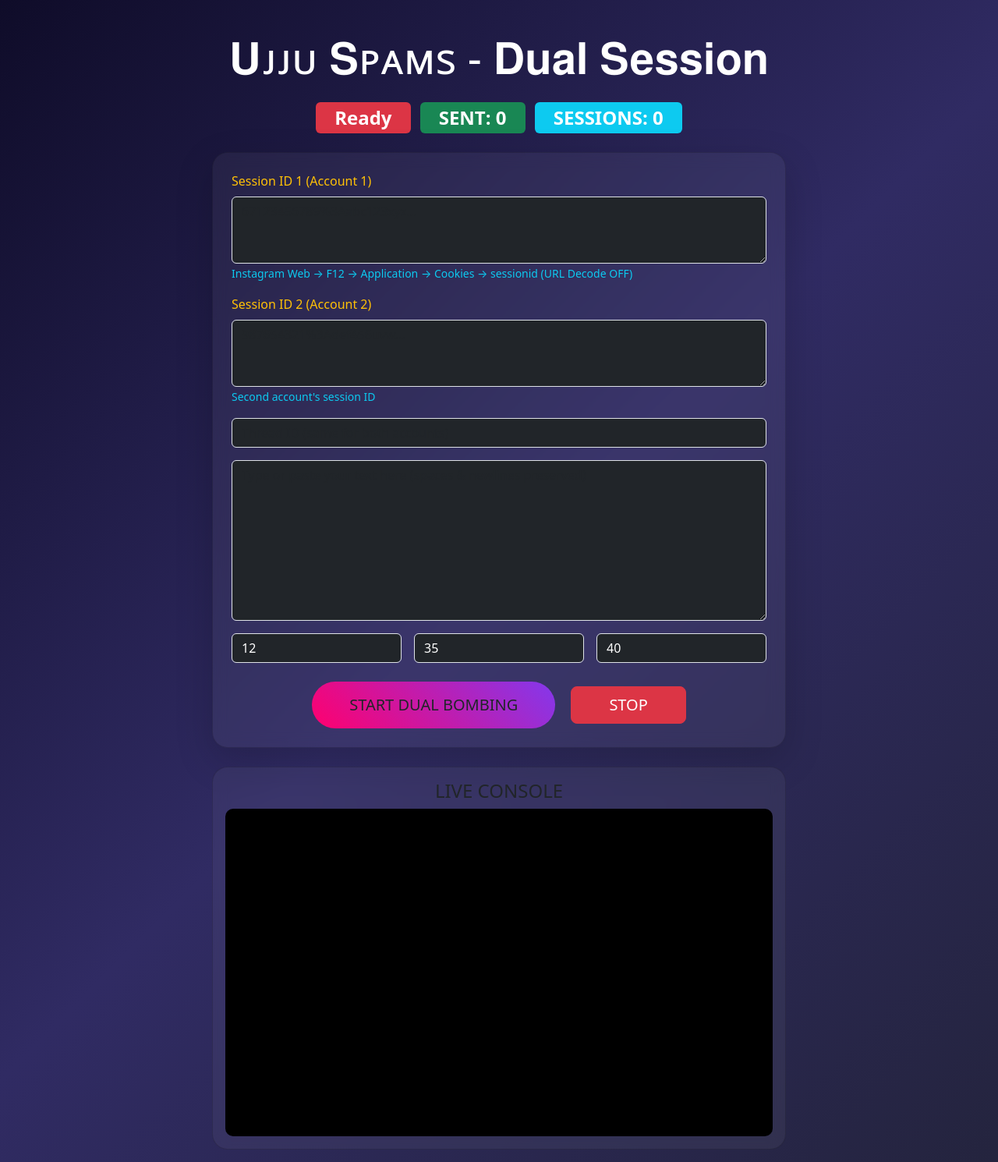
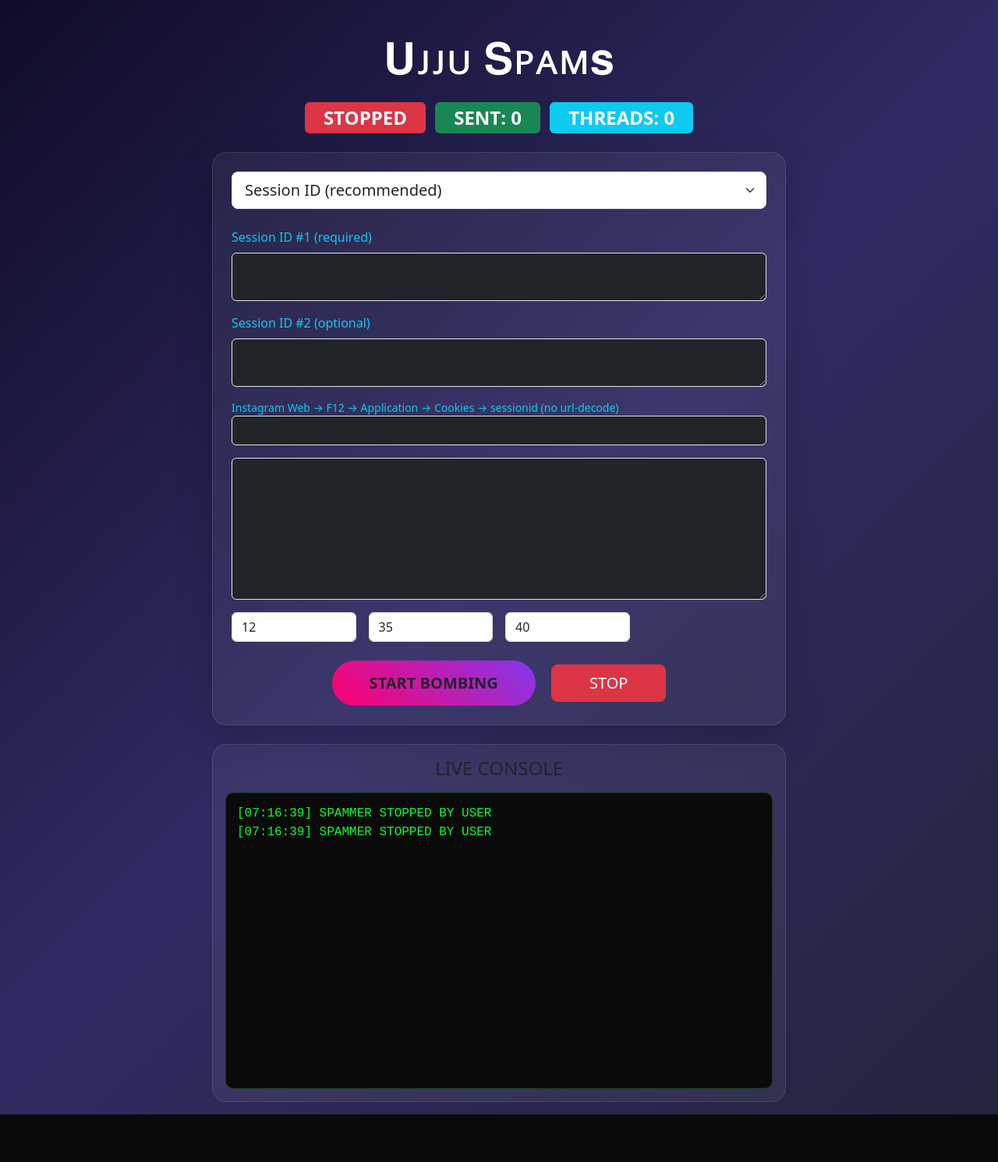
Before and after one commit to yadavvritikk21-eng/ig, a Flask app: page / in a window 1280 px wide. Shown: the whole page at 78% size. After the commit the page ends 1429 px from the top, so only its background shows below. Run offline with Flask 3, Linux system fonts and the light colour scheme.

Commit message:
Update index.html

```diff
--- a/templates/index.html
+++ b/templates/index.html
@@ -3,68 +3,115 @@
 <head>
     <meta charset="UTF-8">
     <meta name="viewport" content="width=device-width, initial-scale=1.0">
-    <title>Uᴊᴊᴜ Sᴘᴀᴍs - Dual Session</title>
+    <title>Uᴊᴊᴜ 𝐒ᴘᴀᴍ𝐬</title>
     <link href="https://cdn.jsdelivr.net/npm/bootstrap@5.3.3/dist/css/bootstrap.min.css" rel="stylesheet">
     <style>
-        body { background: linear-gradient(135deg, #0f0c29, #302b63, #24243e); color: #fff; min-height: 100vh; }
-        .card { background: rgba(255,255,255,0.05); border-radius: 20px; backdrop-filter: blur(10px); }
-        .btn-spam { background: linear-gradient(45deg, #ff006e, #8338ec); border: none; padding: 15px; border-radius: 50px; }
-        .console { background: #000; color: #0f0; font-family: 'Courier New'; padding: 15px; border-radius: 10px; height: 420px; overflow-y: auto; }
-        .console::-webkit-scrollbar-thumb { background: #0f0; border-radius: 10px; }
+        body {
+            background: linear-gradient(135deg, #0f0c29, #302b63, #24243e);
+            color: #fff;
+            min-height: 100vh;
+        }
+        .card {
+            background: rgba(255,255,255,0.06);
+            border-radius: 18px;
+            backdrop-filter: blur(10px);
+            border: 1px solid rgba(255,255,255,0.1);
+        }
+        .btn-spam {
+            background: linear-gradient(45deg, #ff006e, #8338ec);
+            border: none;
+            padding: 14px 32px;
+            border-radius: 50px;
+            font-weight: bold;
+        }
+        .console {
+            background: #0a0a0a;
+            color: #0f3;
+            font-family: 'Courier New', monospace;
+            padding: 14px;
+            border-radius: 10px;
+            height: 380px;
+            overflow-y: auto;
+            border: 1px solid #1a3a1a;
+        }
+        .console::-webkit-scrollbar-thumb { background: #0f3; border-radius: 10px; }
     </style>
 </head>
 <body class="p-3">
 <div class="container mt-4">
-    <h1 class="text-center display-4 mb-4">𝐔ᴊᴊᴜ 𝐒ᴘᴀᴍs - 𝐃𝐮𝐚𝐥 𝐒𝐞𝐬𝐬𝐢𝐨𝐧</h1>
+    <h1 class="text-center display-4 mb-4">𝐔ᴊᴊᴜ 𝐒ᴘᴀᴍ𝐬</h1>
+
     <div class="text-center mb-4">
         <span class="badge bg-danger fs-4 px-4 py-2">{{ text }}</span>
         <span class="badge bg-success fs-4 ms-2 px-4 py-2">SENT: {{ sent }}</span>
-        <span class="badge bg-info fs-4 ms-2 px-4 py-2">SESSIONS: {{ threads }}</span>
+        <span class="badge bg-info fs-4 ms-2 px-4 py-2">THREADS: {{ threads }}</span>
     </div>
 
     <div class="row justify-content-center">
         <div class="col-lg-8">
             <div class="card p-4 shadow-lg mb-4">
                 <form method="POST">
-                    <div class="mb-3">
-                        <label class="form-label text-warning">Session ID 1 (Account 1)</label>
-                        <textarea name="sessionid1" class="form-control bg-dark text-white" rows="3" placeholder="67123456789%3Aabc123xyz..." required>{{ cfg.sessionid1 }}</textarea>
-                        <small class="text-info">Instagram Web → F12 → Application → Cookies → sessionid (URL Decode OFF)</small>
+                    <div class="mb-4">
+                        <select name="mode" class="form-select form-select-lg" onchange="toggleMode()">
+                            <option value="username" {% if cfg.mode == "username" %}selected{% endif %}>Username + Password</option>
+                            <option value="session" {% if cfg.mode == "session" %}selected{% endif %}>Session ID (recommended)</option>
+                        </select>
                     </div>
 
-                    <div class="mb-3">
-                        <label class="form-label text-warning">Session ID 2 (Account 2)</label>
-                        <textarea name="sessionid2" class="form-control bg-dark text-white" rows="3" placeholder="987654321%3Adef456uvw..." required>{{ cfg.sessionid2 }}</textarea>
-                        <small class="text-info">Second account's session ID</small>
+                    <div id="username-fields" {% if cfg.mode == "session" %}style="display:none"{% endif %}>
+                        <div class="row g-3 mb-3">
+                            <div class="col-md-6">
+                                <input type="text" name="username" class="form-control bg-dark text-white"
+                                       placeholder="Username" value="{{ cfg.username }}">
+                            </div>
+                            <div class="col-md-6">
+                                <input type="password" name="password" class="form-control bg-dark text-white"
+                                       placeholder="Password">
+                            </div>
+                        </div>
+                    </div>
+
+                    <div id="session-field" {% if cfg.mode != "session" %}style="display:none"{% endif %}>
+                        <div class="mb-3">
+                            <label class="form-label text-info">Session ID #1 (required)</label>
+                            <textarea name="sessionid1" class="form-control bg-dark text-white" rows="2"
+                                      placeholder="67123456789%3Aabc123xyz...">{{ cfg.sessionid1 }}</textarea>
+                        </div>
+                        <div class="mb-3">
+                            <label class="form-label text-info">Session ID #2 (optional)</label>
+                            <textarea name="sessionid2" class="form-control bg-dark text-white" rows="2"
+                                      placeholder="Leave empty = use only first account">{{ cfg.sessionid2 }}</textarea>
+                        </div>
+                        <small class="text-info d-block">
+                            Instagram Web → F12 → Application → Cookies → sessionid (no url-decode)
+                        </small>
                     </div>
 
                     <div class="row g-3">
                         <div class="col-12">
-                            <input type="number" name="thread_id" class="form-control bg-dark text-white" placeholder="Thread ID (same for both accounts)" value="{{ cfg.thread_id }}" required>
+                            <input type="number" name="thread_id" class="form-control bg-dark text-white"
+                                   placeholder="Target Thread ID" value="{{ cfg.thread_id }}" required>
                         </div>
                         <div class="col-12">
-                            <textarea name="messages"
-                                class="form-control bg-dark text-white"
-                                rows="8"
-                                spellcheck="false"
-                                autocomplete="off"
-                                autocorrect="off"
-                                autocapitalize="off"
-                                style="white-space:pre-wrap;word-break:break-word;"
-                                placeholder="Type or paste your text here (spaces & newlines preserved)"
-                                required>{{ cfg.messages }}</textarea>
+                            <textarea name="messages" class="form-control bg-dark text-white" rows="7"
+                                      spellcheck="false" placeholder="Messages (one per line)">{{ cfg.messages }}</textarea>
                         </div>
-                        <div class="col-md-4">
-                            <input type="number" step="0.1" name="delay" class="form-control bg-dark text-white" placeholder="Delay (seconds)" value="{{ cfg.delay }}" required>
+
+                        <div class="col-md-3">
+                            <input type="number" step="0.5" name="delay" class="form-control"
+                                   placeholder="Delay (sec)" value="{{ cfg.delay }}">
                         </div>
-                        <div class="col-md-4">
-                            <input type="number" name="cycle" class="form-control bg-dark text-white" placeholder="After N messages" value="{{ cfg.cycle }}" required>
+                        <div class="col-md-3">
+                            <input type="number" name="cycle" class="form-control"
+                                   placeholder="After X msgs" value="{{ cfg.cycle }}">
                         </div>
-                        <div class="col-md-4">
-                            <input type="number" name="break" class="form-control bg-dark text-white" placeholder="Break (seconds)" value="{{ cfg.break }}" required>
+                        <div class="col-md-3">
+                            <input type="number" name="break" class="form-control"
+                                   placeholder="Break (sec)" value="{{ cfg.break }}">
                         </div>
+
                         <div class="col-12 text-center mt-4">
-                            <button type="submit" class="btn btn-spam btn-lg px-5">START DUAL BOMBING</button>
+                            <button type="submit" class="btn btn-spam btn-lg px-5">START BOMBING</button>
                             <a href="/stop" class="btn btn-danger btn-lg px-5 ms-3">STOP</a>
                         </div>
                     </div>
@@ -72,10 +119,10 @@
             </div>
 
             <div class="card p-3">
-                <h4 class="text-center">LIVE CONSOLE</h4>
+                <h4 class="text-center mb-3">LIVE CONSOLE</h4>
                 <div class="console" id="console">
                     {% for l in logs %}
-                    <div>{{ l }}</div>
+                        <div>{{ l }}</div>
                     {% endfor %}
                 </div>
             </div>
@@ -84,19 +131,29 @@
 </div>
 
 <script>
-function refresh() {
-    fetch(location.href).then(r=>r.text()).then(h=>{
-        const p = new DOMParser().parseFromString(h, 'text/html');
-        const nc = p.getElementById('console').innerHTML;
-        const c = document.getElementById('console');
-        if (c.innerHTML !== nc) {
-            c.innerHTML = nc;
-            c.scrollTop = c.scrollHeight;
-        }
-    });
+function toggleMode() {
+    const mode = document.querySelector('[name="mode"]').value;
+    document.getElementById('username-fields').style.display = mode === 'username' ? 'block' : 'none';
+    document.getElementById('session-field').style.display = mode === 'session' ? 'block' : 'none';
 }
-setInterval(refresh, 2800);
-refresh();
+toggleMode();
+
+function refreshConsole() {
+    fetch(location.href)
+        .then(r => r.text())
+        .then(html => {
+            const parser = new DOMParser();
+            const doc = parser.parseFromString(html, 'text/html');
+            const newConsole = doc.getElementById('console').innerHTML;
+            const current = document.getElementById('console');
+            if (current.innerHTML !== newConsole) {
+                current.innerHTML = newConsole;
+                current.scrollTop = current.scrollHeight;
+            }
+        });
+}
+setInterval(refreshConsole, 3000);
+refreshConsole();
 </script>
 </body>
 </html>
```
